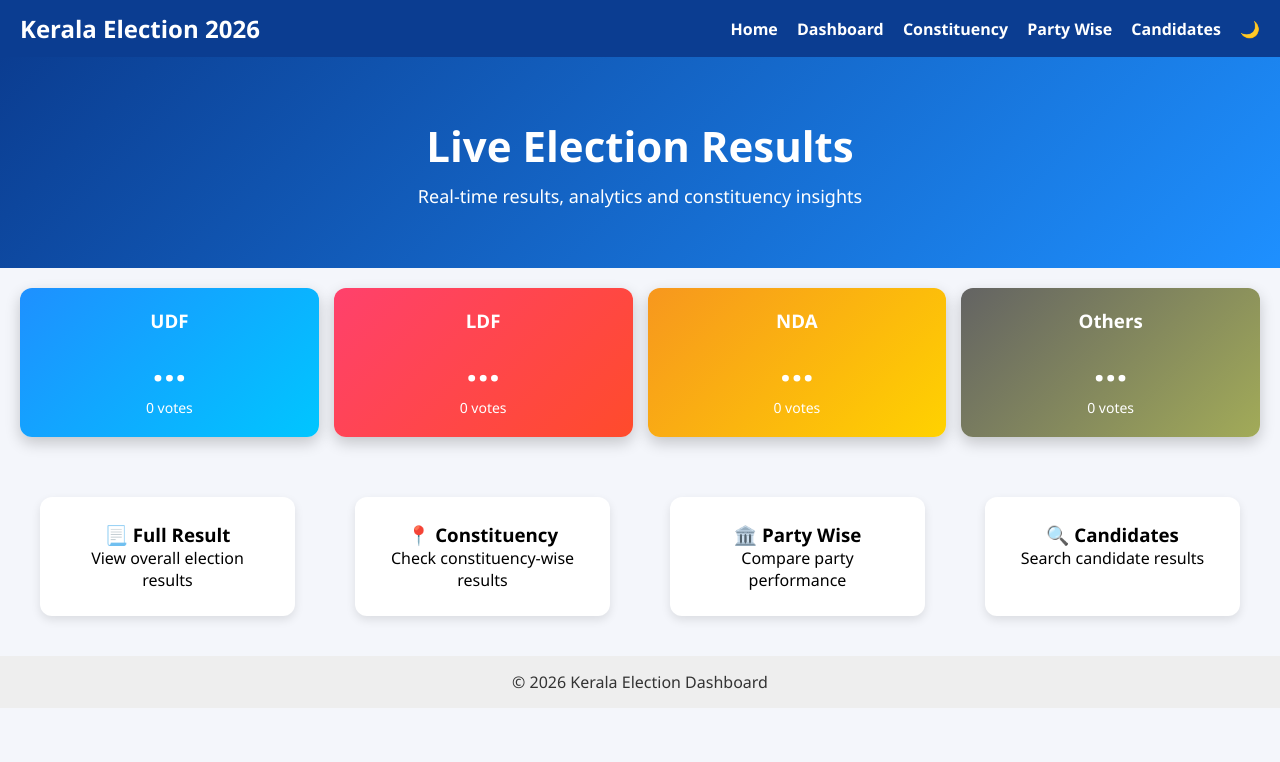
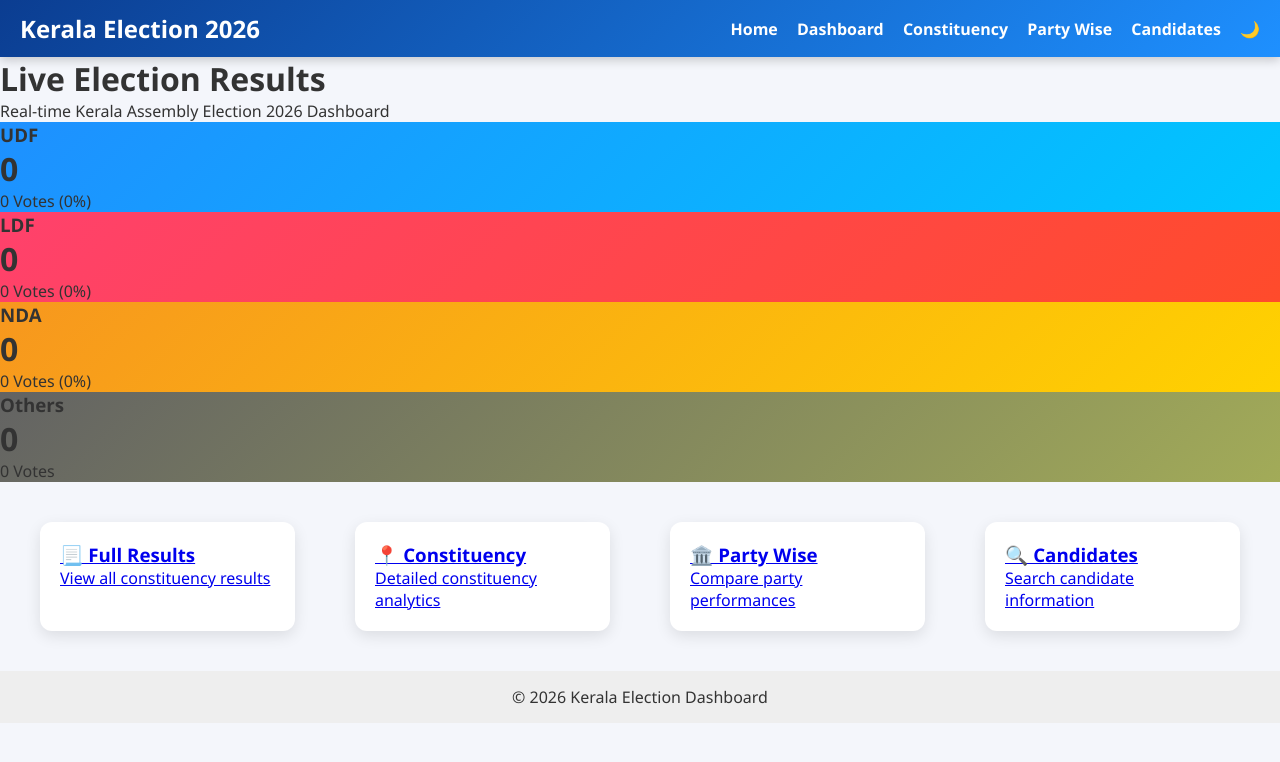
Before and after one commit to shilpamaryvarghese/Election-2026, a Flask app: page / in a window 1280 px wide. Shown: the top 762 px of the page. Run offline with Flask 3, Linux system fonts and the light colour scheme; data that the repository does not hold is empty.

Commit message:
Update index.html

```diff
--- a/templates/index.html
+++ b/templates/index.html
@@ -1,135 +1,23 @@
 <!DOCTYPE html>
-<html>
+<html lang="en">
+
 <head>
+
+<meta charset="UTF-8">
+<meta name="viewport" content="width=device-width, initial-scale=1.0">
+
 <title>Kerala Election 2026</title>
 
 <link rel="stylesheet" href="/static/style.css">
-
-<style>
-
-/* NAVBAR */
-.navbar {
-    display: flex;
-    justify-content: space-between;
-    align-items: center;
-    background: #0b3d91;
-    color: white;
-    padding: 12px 20px;
-}
-
-.navbar h2 { margin: 0; }
-
-.nav-links a {
-    color: white;
-    margin-left: 15px;
-    text-decoration: none;
-    font-weight: bold;
-}
-
-.nav-links a:hover {
-    text-decoration: underline;
-}
-
-/* HERO */
-.hero {
-    background: linear-gradient(135deg, #0b3d91, #1e90ff);
-    color: white;
-    padding: 60px 20px;
-    text-align: center;
-}
-
-.hero h1 { font-size: 42px; margin: 0; }
-.hero p { margin-top: 10px; font-size: 18px; }
-
-/* SEAT CARDS */
-.seat-container {
-    display: grid;
-    grid-template-columns: repeat(auto-fit, minmax(180px, 1fr));
-    gap: 15px;
-    padding: 20px;
-}
-
-.seat-card {
-    color: white;
-    padding: 20px;
-    border-radius: 12px;
-    text-align: center;
-    box-shadow: 0 6px 15px rgba(0,0,0,0.2);
-    transition: 0.3s;
-}
-
-.seat-card:hover {
-    transform: scale(1.05);
-}
-
-/* COLORS */
-.udf { background: linear-gradient(135deg, #1e90ff, #00c6ff); }
-.ldf { background: linear-gradient(135deg, #ff416c, #ff4b2b); }
-.nda { background: linear-gradient(135deg, #f7971e, #ffd200); }
-.oth { background: linear-gradient(135deg, #636363, #a2ab58); }
-
-.seat-card h1 {
-    font-size: 40px;
-    margin: 5px 0;
-}
-
-.seat-card p {
-    font-size: 14px;
-}
-
-/* GRID NAV */
-.grid {
-    display: grid;
-    grid-template-columns: repeat(auto-fit, minmax(220px, 1fr));
-    gap: 20px;
-    padding: 20px;
-}
-
-.card {
-    background: white;
-    padding: 25px;
-    border-radius: 12px;
-    text-align: center;
-    text-decoration: none;
-    color: black;
-    box-shadow: 0 4px 10px rgba(0,0,0,0.1);
-    transition: 0.3s;
-}
-
-.card:hover {
-    transform: translateY(-5px);
-}
-
-/* FOOTER */
-.footer {
-    text-align: center;
-    padding: 15px;
-    background: #eee;
-}
-
-/* DARK MODE */
-body.dark {
-    background: #121212;
-    color: white;
-}
-
-body.dark .card {
-    background: #1e1e1e;
-    color: white;
-}
-
-body.dark .footer {
-    background: #111;
-}
-
-</style>
 
 </head>
 
 <body>
 
 <!-- NAVBAR -->
+
 <div class="navbar">
+
     <h2>Kerala Election 2026</h2>
 
     <div class="nav-links">
@@ -138,140 +26,398 @@ body.dark .footer {
         <a href="/constituency">Constituency</a>
         <a href="/partywise">Party Wise</a>
         <a href="/candidates">Candidates</a>
-        <a href="#" onclick="toggleDark()">🌙</a>
-    </div>
-</div>
 
-<!-- HERO -->
-<div class="hero">
-    <h1>Live Election Results</h1>
-    <p>Real-time results, analytics and constituency insights</p>
-</div>
-
-<!-- 🔥 LIVE SEAT CARDS -->
-<div class="seat-container">
-
-    <div class="seat-card udf">
-        <h3>UDF</h3>
-        <h1 id="udf">...</h1>
-        <p id="udf_votes">0 votes</p>
-    </div>
-
-    <div class="seat-card ldf">
-        <h3>LDF</h3>
-        <h1 id="ldf">...</h1>
-        <p id="ldf_votes">0 votes</p>
-    </div>
-
-    <div class="seat-card nda">
-        <h3>NDA</h3>
-        <h1 id="nda">...</h1>
-        <p id="nda_votes">0 votes</p>
-    </div>
-
-    <div class="seat-card oth">
-        <h3>Others</h3>
-        <h1 id="oth">...</h1>
-        <p id="oth_votes">0 votes</p>
+        <a
+            href="#"
+            onclick="toggleDark()"
+        >
+            🌙
+        </a>
     </div>
 
 </div>
 
-<!-- NAVIGATION CARDS -->
+<!-- HERO -->
+
+<div class="hero">
+
+    <h1>
+        Live Election Results
+    </h1>
+
+    <p>
+        Real-time Kerala Assembly Election 2026 Dashboard
+    </p>
+
+</div>
+
+<!-- LIVE SEATS -->
+
+<div class="seat-container">
+
+    <!-- UDF -->
+
+    <div class="seat-card udf">
+
+        <h3>UDF</h3>
+
+        <h1 id="udf">
+            0
+        </h1>
+
+        <p id="udf_votes">
+            0 Votes
+        </p>
+
+    </div>
+
+    <!-- LDF -->
+
+    <div class="seat-card ldf">
+
+        <h3>LDF</h3>
+
+        <h1 id="ldf">
+            0
+        </h1>
+
+        <p id="ldf_votes">
+            0 Votes
+        </p>
+
+    </div>
+
+    <!-- NDA -->
+
+    <div class="seat-card nda">
+
+        <h3>NDA</h3>
+
+        <h1 id="nda">
+            0
+        </h1>
+
+        <p id="nda_votes">
+            0 Votes
+        </p>
+
+    </div>
+
+    <!-- OTHERS -->
+
+    <div class="seat-card oth">
+
+        <h3>Others</h3>
+
+        <h1 id="oth">
+            0
+        </h1>
+
+        <p id="oth_votes">
+            0 Votes
+        </p>
+
+    </div>
+
+</div>
+
+<!-- QUICK LINKS -->
+
 <div class="grid">
 
-    <a href="/dashboard" class="card">
-        <h3>📃 Full Result</h3>
-        <p>View overall election results</p>
+    <a
+        href="/dashboard"
+        class="card"
+    >
+
+        <h3>
+            📃 Full Results
+        </h3>
+
+        <p>
+            View all constituency results
+        </p>
+
     </a>
 
-    <a href="/constituency" class="card">
-        <h3>📍 Constituency</h3>
-        <p>Check constituency-wise results</p>
+    <a
+        href="/constituency"
+        class="card"
+    >
+
+        <h3>
+            📍 Constituency
+        </h3>
+
+        <p>
+            Detailed constituency analytics
+        </p>
+
     </a>
 
-    <a href="/partywise" class="card">
-        <h3>🏛️ Party Wise</h3>
-        <p>Compare party performance</p>
+    <a
+        href="/partywise"
+        class="card"
+    >
+
+        <h3>
+            🏛️ Party Wise
+        </h3>
+
+        <p>
+            Compare party performances
+        </p>
+
     </a>
 
-    <a href="/candidates" class="card">
-        <h3>🔍 Candidates</h3>
-        <p>Search candidate results</p>
+    <a
+        href="/candidates"
+        class="card"
+    >
+
+        <h3>
+            🔍 Candidates
+        </h3>
+
+        <p>
+            Search candidate information
+        </p>
+
     </a>
 
 </div>
 
 <!-- FOOTER -->
+
 <div class="footer">
+
     © 2026 Kerala Election Dashboard
+
 </div>
 
 <script>
 
-// DARK MODE
+/* DARK MODE */
+
 function toggleDark(){
-    document.body.classList.toggle("dark");
+
+    document.body.classList.toggle(
+        "dark"
+    );
+
 }
 
 
-// ANIMATION
-function animateValue(id, start, end, duration) {
+/* ANIMATE NUMBER */
+
+function animateValue(
+    id,
+    start,
+    end,
+    duration
+){
+
     let obj = document.getElementById(id);
+
     let range = end - start;
+
     let startTime = null;
 
-    function step(timestamp) {
-        if (!startTime) startTime = timestamp;
-        let progress = Math.min((timestamp - startTime) / duration, 1);
-        obj.innerText = Math.floor(progress * range + start);
-        if (progress < 1) requestAnimationFrame(step);
+    function step(timestamp){
+
+        if(!startTime){
+            startTime = timestamp;
+        }
+
+        let progress = Math.min(
+            (timestamp - startTime)
+            /
+            duration,
+            1
+        );
+
+        obj.innerText = Math.floor(
+            progress * range + start
+        );
+
+        if(progress < 1){
+            requestAnimationFrame(step);
+        }
+
     }
 
     requestAnimationFrame(step);
+
 }
 
 
-// LOAD SUMMARY
+/* PARTY → ALLIANCE */
+
+function getAlliance(p){
+
+    p = (p || "").toUpperCase();
+
+    if(
+        ["INC","IUML","RSP"]
+        .some(x => p.includes(x))
+    ){
+        return "UDF";
+    }
+
+    if(
+        ["CPM","CPI"]
+        .some(x => p.includes(x))
+    ){
+        return "LDF";
+    }
+
+    if(
+        ["BJP","BDJS"]
+        .some(x => p.includes(x))
+    ){
+        return "NDA";
+    }
+
+    return "Others";
+
+}
+
+
+/* LOAD SUMMARY */
+
 async function loadSummary(){
 
-    let res = await fetch("/api/summary");
+    try{
+
+        let res = await fetch(
+            "/api/results"
+        );
+
         let json = await res.json();
+
+        let results = json.data || [];
+
+        let summary = {
+
+            UDF:{
+                seats:0,
+                votes:0
+            },
+
+            LDF:{
+                seats:0,
+                votes:0
+            },
+
+            NDA:{
+                seats:0,
+                votes:0
+            },
+
+            Others:{
+                seats:0,
+                votes:0
+            }
+
+        };
 
         let totalVotes = 0;
 
-    let dataMap = {
-        UDF: {seats:0, votes:0},
-        LDF: {seats:0, votes:0},
-        NDA: {seats:0, votes:0},
-        Others: {seats:0, votes:0}
-    };
+        results.forEach(r => {
 
-    json.data.forEach(d=>{
-        dataMap[d.Alliance] = {
-            seats: d.Seats,
-            votes: d.Votes
-        };
-        totalVotes += d.Votes;
+            let alliance = getAlliance(
+                r.Party
+            );
+
+            let votes = parseInt(
+                r.Votes || 0
+            );
+
+            summary[alliance].votes += votes;
+
+            totalVotes += votes;
+
+            let status = (
+                r.Status || ""
+            ).toLowerCase();
+
+            if(
+                status.includes("won")
+                ||
+                status.includes("lead")
+            ){
+                summary[alliance].seats++;
+            }
+
         });
 
-    ["UDF","LDF","NDA","Others"].forEach(key => {
 
-        let seats = dataMap[key].seats || 0;
-        let votes = dataMap[key].votes || 0;
+        /* UPDATE UI */
 
-        let percent = totalVotes ? ((votes/totalVotes)*100).toFixed(1) : 0;
+        ["UDF","LDF","NDA","Others"]
+        .forEach(key => {
 
-        animateValue(key.toLowerCase(), 0, seats, 800);
+            let seats =
+                summary[key].seats;
 
-        document.getElementById(key.toLowerCase() + "_votes")
-            .innerText = votes.toLocaleString() + " (" + percent + "%)";
+            let votes =
+                summary[key].votes;
+
+            let percent =
+                totalVotes
+                ?
+                (
+                    (votes / totalVotes)
+                    * 100
+                ).toFixed(1)
+                :
+                0;
+
+            animateValue(
+                key.toLowerCase(),
+                0,
+                seats,
+                800
+            );
+
+            document.getElementById(
+                key.toLowerCase()
+                + "_votes"
+            ).innerText =
+
+                votes.toLocaleString()
+
+                +
+
+                " Votes (" +
+
+                percent +
+
+                "%)";
+
         });
+
+    }
+
+    catch(err){
+
+        console.log(err);
+
+    }
+
 }
 
 
-// AUTO REFRESH
-setInterval(loadSummary, 10000);
+/* AUTO REFRESH */
+
+setInterval(
+    loadSummary,
+    10000
+);
+
+
+/* INITIAL LOAD */
+
 loadSummary();
 
 </script>
```
Lines whose indentation alone changed are shown as unchanged.
